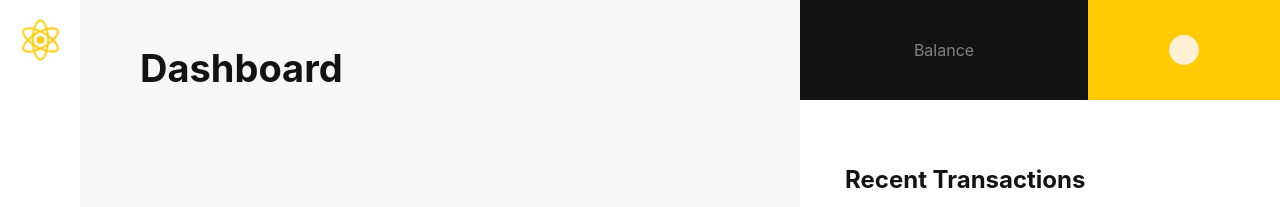
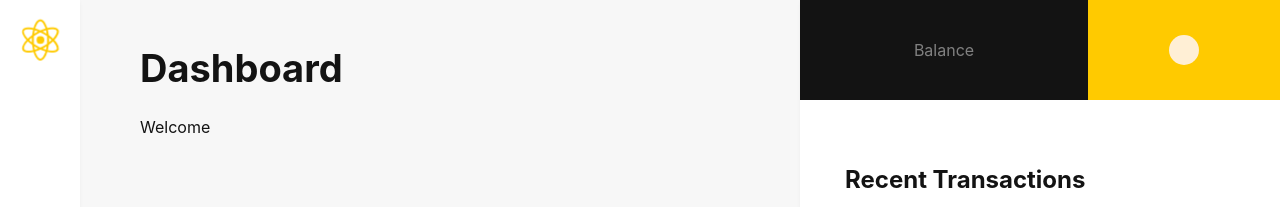
Before and after one commit to nikek/anypay-design, a React (Create React App) app: page / in a window 1280 px wide. Shown: the top 207 px of the page. Built offline with nearby package versions, Linux system fonts and the light colour scheme.

Commit message:
[style] make shadow on main come from both full sides

```diff
--- a/src/App.css
+++ b/src/App.css
@@ -6,17 +6,15 @@
   width: 100%;
   height: 100vh;
   display: grid;
-  grid-template-areas:
-    "nav main user"
-    "nav main detail";
+  grid-template-areas: "nav main panel";
   grid-template-columns: 80px 6fr 4fr;
-  grid-template-rows: 100px 1fr;
 
   color: #131313;
 }
 
 .nav {
   grid-area: nav;
+  position: relative;
   height: 100vh;
   width: 80px;
 
@@ -34,6 +32,11 @@
 
 .page-title {
   font-size: 38px;
+}
+
+.panel {
+  grid-area: panel;
+  position: relative;
 }
 
 .user {
@@ -86,3 +89,12 @@
     transform: rotate(360deg);
   }
 }
+
+.card-shadow,
+.card {
+  box-shadow: 0 0 5px -2px rgba(0, 0, 0, 0.1);
+}
+
+.card {
+  background-color: white;
+}
--- a/src/App.js
+++ b/src/App.js
@@ -7,12 +7,14 @@ class App extends Component {
   render() {
     return (
       <div className="app">
-        <nav className="nav">
+        <nav className="nav card-shadow">
           <Logo className="app-logo" alt="logo" />
         </nav>
         <main className="main">
           <h1 className="page-title">Dashboard</h1>
+          <div className="card-shadowcard">Welcome</div>
         </main>
+        <div className="panel card-shadow">
           <nav className="user">
             <div className="balance">Balance</div>
             <div className="account">
@@ -23,6 +25,7 @@ class App extends Component {
             <h2>Recent Transactions</h2>
           </aside>
         </div>
+      </div>
     );
   }
 }
```
Also changed, not shown: 1 other file (tests, documents, lock files or other folders). Lines whose indentation alone changed are shown as unchanged.
